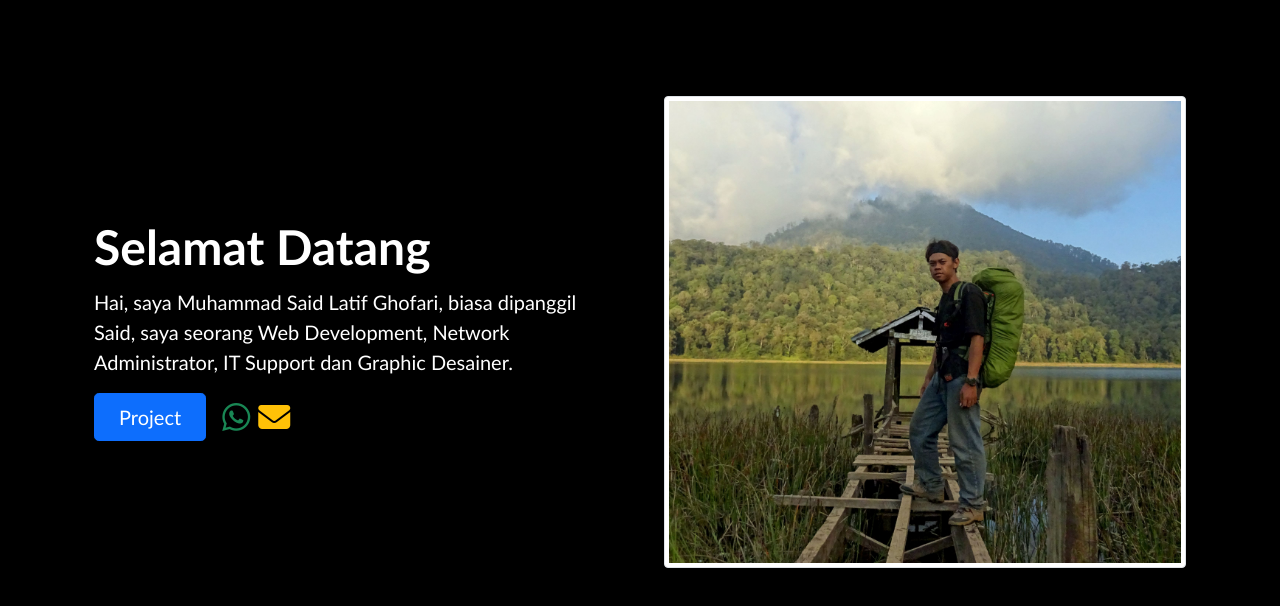
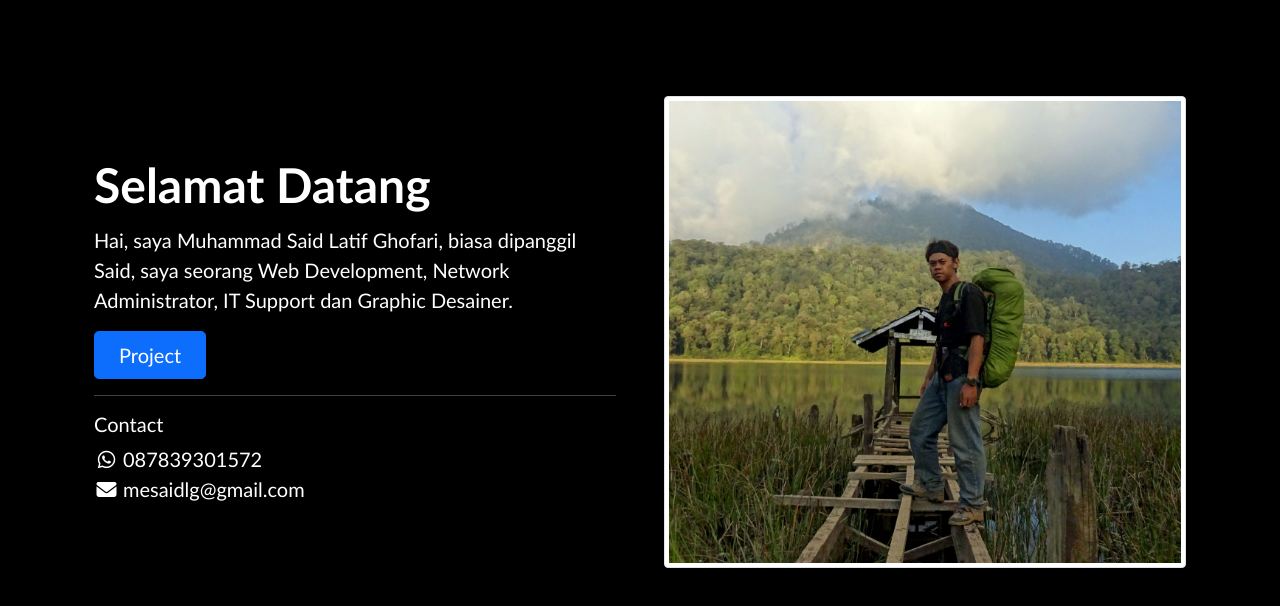
Before and after one commit to mesaidlg/mesaidlg-portofolio, a plain HTML site: page index.html in a window 1280 px wide. Drawn offline with nearby package versions, Linux system fonts and the light colour scheme.

Commit message:
Update homepage

```diff
--- a/index.html
+++ b/index.html
@@ -26,10 +26,14 @@
                 <h1 class="display-5 fw-bold lh-1 mb-3">Selamat Datang</h1>
                 <p class="lead">Hai, saya Muhammad Said Latif Ghofari, biasa dipanggil Said, saya seorang Web Development, Network Administrator, IT Support dan Graphic Desainer.
                 </p>
-                <div class="d-grid gap-2 d-md-flex justify-content-md-start">
-                  <a href="https://github.com/mesaidlg?tab=repositories" class="btn btn-primary btn-lg px-4 me-md-2" target="_blank">Project</a>
-                  <a href="http://wa.me/6287839301572" class="text-success" target="_blank"><i class="fa fa-whatsapp fa-2x pt-2" aria-hidden="true"></i></a>
-                  <a href="mailto:mesaidlg@gmail.com" class="text-warning" target="_blank"><i class="fa fa-envelope fa-2x pt-2" aria-hidden="true"></i></a>
+                <div class="d-grid gap-2 d-md-flex">
+                  <a href="https://me-digital.net" class="btn btn-primary btn-lg px-4 me-md-2" target="_blank">Project</a>
+                </div>
+                <hr>
+                <h5 class="text-white">Contact</h5>
+                <div class="d-flex flex-column">
+                  <a href="http://wa.me/6287839301572" class="text-white text-decoration-none fs-5" target="_blank"><i class="fa fa-whatsapp fa-fw me-1" aria-hidden="true"></i>087839301572</a>
+                  <a href="mailto:mesaidlg@gmail.com" class="text-white text-decoration-none fs-5" target="_blank"><i class="fa fa-envelope fa-fw me-1" aria-hidden="true"></i>mesaidlg@gmail.com</a>
                 </div>
               </div>
             </div>
```
